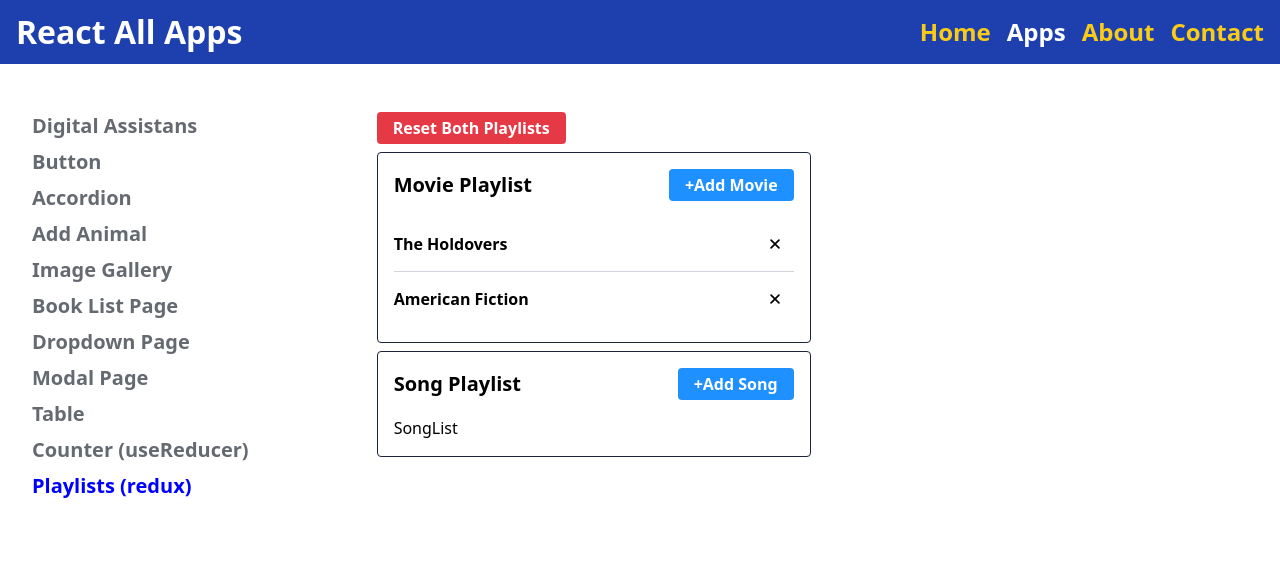
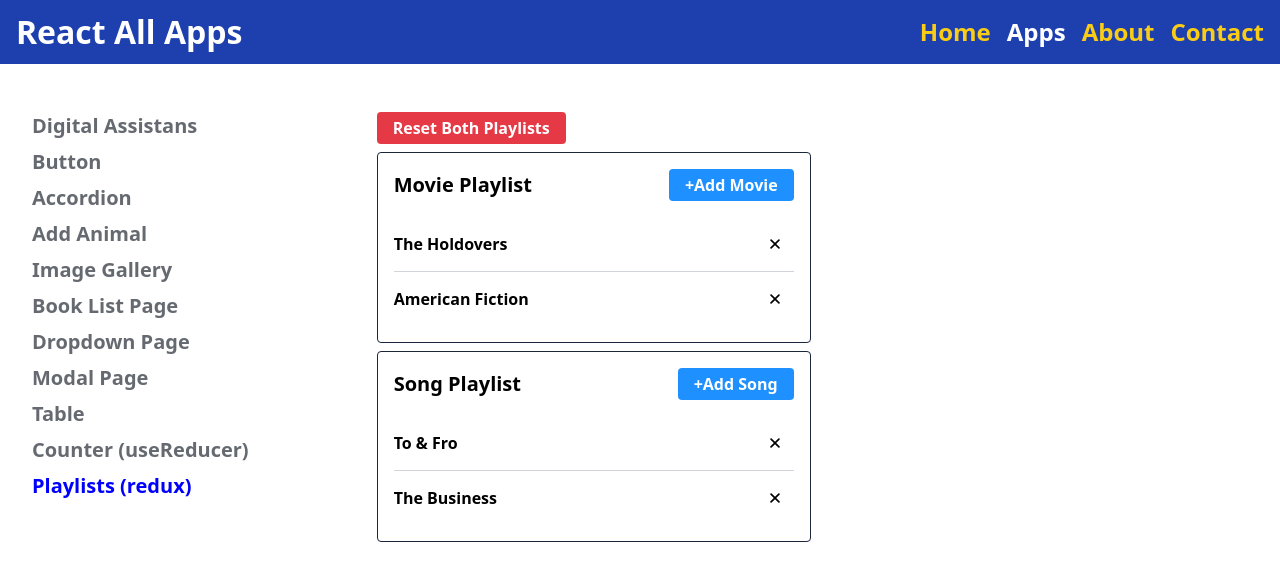
Before and after one commit to sedat355/react-all-apps, a React (Vite) app: page /apps/playlist in a window 1280 px wide. Shown: the top 580 px of the page. Built offline with nearby package versions, Linux system fonts and the light colour scheme.

Commit message:
Add new song and remove song

```diff
--- a/src/pages/playlist/MovieList.jsx
+++ b/src/pages/playlist/MovieList.jsx
@@ -2,12 +2,14 @@ import { useDispatch, useSelector } from "react-redux"
 import Button from "../../components/Button"
 import { IoClose } from "react-icons/io5"
 import { removeMovie } from "../../store/slices/moviesSlice"
+import store from "../../store"
 
 const MovieList = () => {
   const movies = useSelector(state => state.movies)
   const dispatch = useDispatch()
 
-  console.log(movies)
+  console.log(store.getState())//{movies: Array(2), songs: Array(2)}
+  console.log(store.getState().movies)//(2) [{…}, {…}]
 
   const renderedMovies = movies.map(movie => {
     return (
--- a/src/pages/playlist/PlaylistPage.jsx
+++ b/src/pages/playlist/PlaylistPage.jsx
@@ -3,12 +3,17 @@ import Button from "../../components/Button"
 import MovieList from "./MovieList"
 import SongList from "./SongList"
 import { addMovie } from "../../store/slices/moviesSlice"
+import { addSong } from "../../store/slices/songsSlice"
 
 const PlaylistPage = () => {
   const dispatch = useDispatch()
 
   const addToMovieList = () => {
     dispatch(addMovie())
+  }
+
+  const addToSongList = () => {
+    dispatch(addSong())
   }
 
   return (
@@ -29,7 +34,9 @@ const PlaylistPage = () => {
       <div className="playlist-container">
         <div className="flex items-center justify-between">
           <h3>Song Playlist</h3>
-          <Button btnType="primary">+Add Song</Button>
+          <Button
+            handleClick={addToSongList}
+            btnType="primary">+Add Song</Button>
         </div>
 
         <SongList />
--- a/src/pages/playlist/SongList.jsx
+++ b/src/pages/playlist/SongList.jsx
@@ -1,5 +1,30 @@
+import { useDispatch, useSelector } from "react-redux"
+import Button from "../../components/Button"
+import { removeSong } from "../../store/slices/songsSlice"
+import { IoClose } from "react-icons/io5"
+
 const SongList = () => {
-  return <ul className="playlist">SongList</ul>
+  const songs = useSelector(state => state.songs)
+  const dispatch = useDispatch()
+
+  const renderedSongs = songs.map( song => {
+    return(
+      <li className="playlist-item" key={song.id}>
+        <span className="font-semibold">{song.name}</span>
+        <Button
+          handleClick={() => dispatch(removeSong(song.id))}
+          btnType="outline" size="circle-md" className="border-none hover:bg-red-one hover:text-white">
+          <IoClose/>
+        </Button>
+      </li>
+    )
+  })
+
+  return(
+    <ul className="playlist">
+      {renderedSongs}
+    </ul>
+  )
 }
 
 export default SongList
--- a/src/store/slices/moviesSlice.jsx
+++ b/src/store/slices/moviesSlice.jsx
@@ -11,11 +11,9 @@ const moviesSlice = createSlice({
   initialState: initialState,
   reducers: {
     addMovie: (state) => {
-      state.push( {id: nanoid(), name: faker.person.fullName()} )
+      state.push( {id: nanoid(), name: faker.music.songName()} )
     },
     removeMovie: (state,action) => {
-      console.log("state", state)
-      console.log("action", action)
       //mutasyonlu:
       const deleteIndex = state.findIndex(movie => movie.id === action.payload)
       state.splice(deleteIndex,1)
--- a/src/store/slices/songsSlice.jsx
+++ b/src/store/slices/songsSlice.jsx
@@ -10,11 +10,12 @@ const songsSlice = createSlice({
   name: 'song',
   initialState,
   reducers: {
-    addSong: (state, action) => {
-      //...
+    addSong: (state) => {
+      state.push({id: nanoid(), name: faker.music.songName()})
     },
     removeSong: (state, action) => {
-      //...
+      const index = state.findIndex(song => song.id === action.payload)
+      state.splice(index, 1)
     }
   }
 })
```
